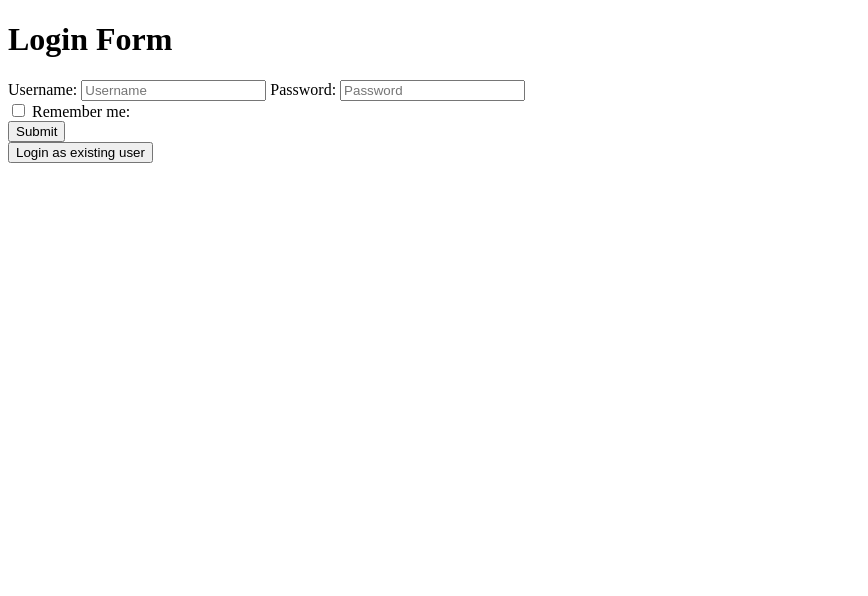
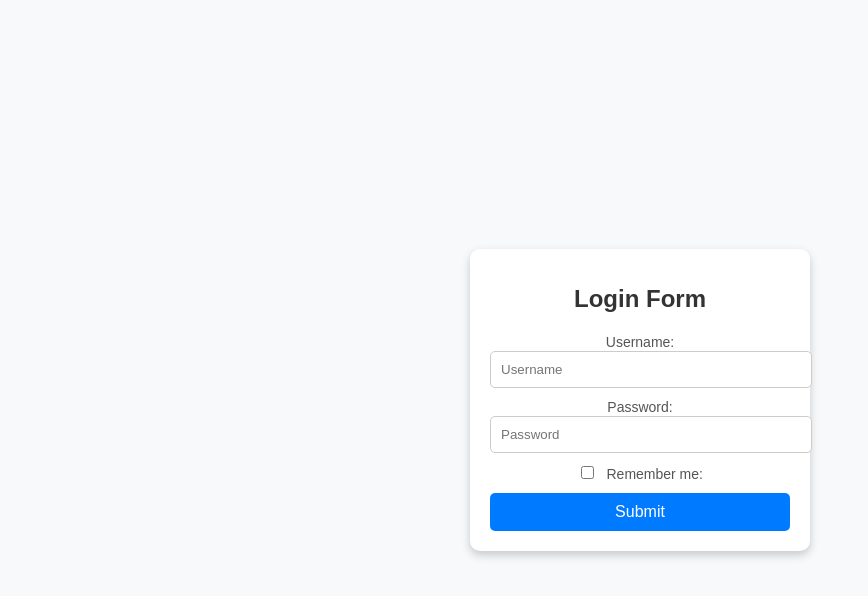
Before and after one commit to acciojob/remember-me-login-form-Ayushrawat777, a website: page main.html in a window 1280 px wide. Shown: the whole page, without its empty margins (0-868 px from the left). Drawn offline with Linux system fonts and the light colour scheme.

Commit message:
created a submission

```diff
--- a/styles.css
+++ b/styles.css
@@ -1 +1,65 @@
 /*  your css code here. If applicable */
+body {
+  font-family: Arial, sans-serif;
+  background-color: #f8f9fa;
+  display: flex;
+  justify-content: center;
+  align-items: center;
+  height: 100vh;
+  margin: 0;
+}
+
+.form-container {
+  background-color: white;
+  padding: 20px;
+  border-radius: 10px;
+  box-shadow: 0px 4px 10px rgba(0, 0, 0, 0.2);
+  width: 300px;
+  text-align: center;
+}
+
+.form-container h1 {
+  margin-bottom: 20px;
+  font-size: 24px;
+  color: #333;
+}
+
+.form-container input[type="text"],
+.form-container input[type="password"] {
+  width: 100%;
+  padding: 10px;
+  margin-bottom: 10px;
+  border: 1px solid #ccc;
+  border-radius: 5px;
+}
+
+.form-container input[type="checkbox"] {
+  margin-right: 8px;
+}
+
+.form-container label {
+  font-size: 14px;
+  color: #555;
+}
+
+.form-container input[type="submit"],
+.form-container button {
+  width: 100%;
+  padding: 10px;
+  margin-top: 10px;
+  border: none;
+  border-radius: 5px;
+  background-color: #007bff;
+  color: white;
+  font-size: 16px;
+  cursor: pointer;
+}
+
+.form-container input[type="submit"]:hover,
+.form-container button:hover {
+  background-color: #0056b3;
+}
+
+#existing {
+  display: none;
+}
```
